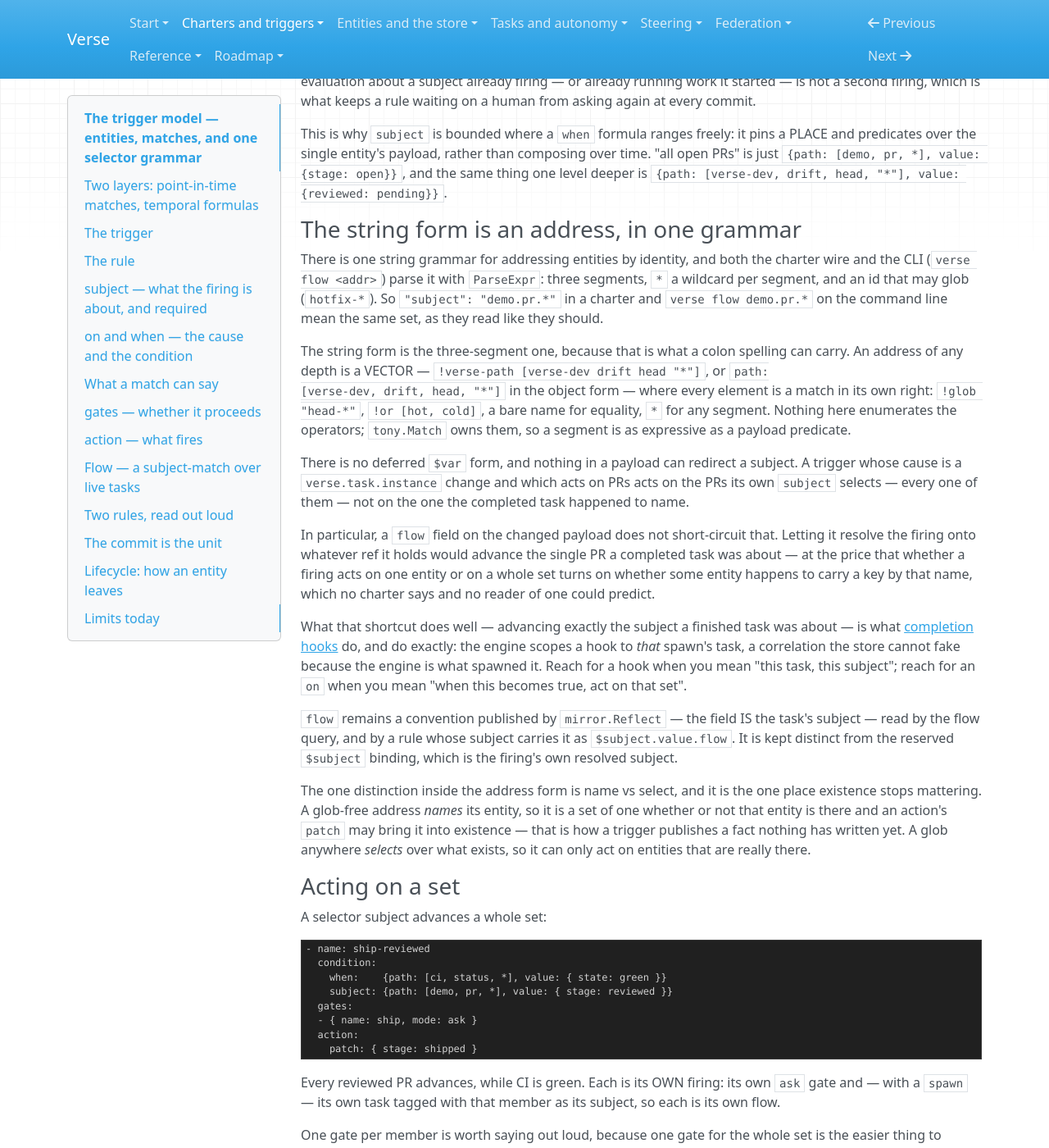
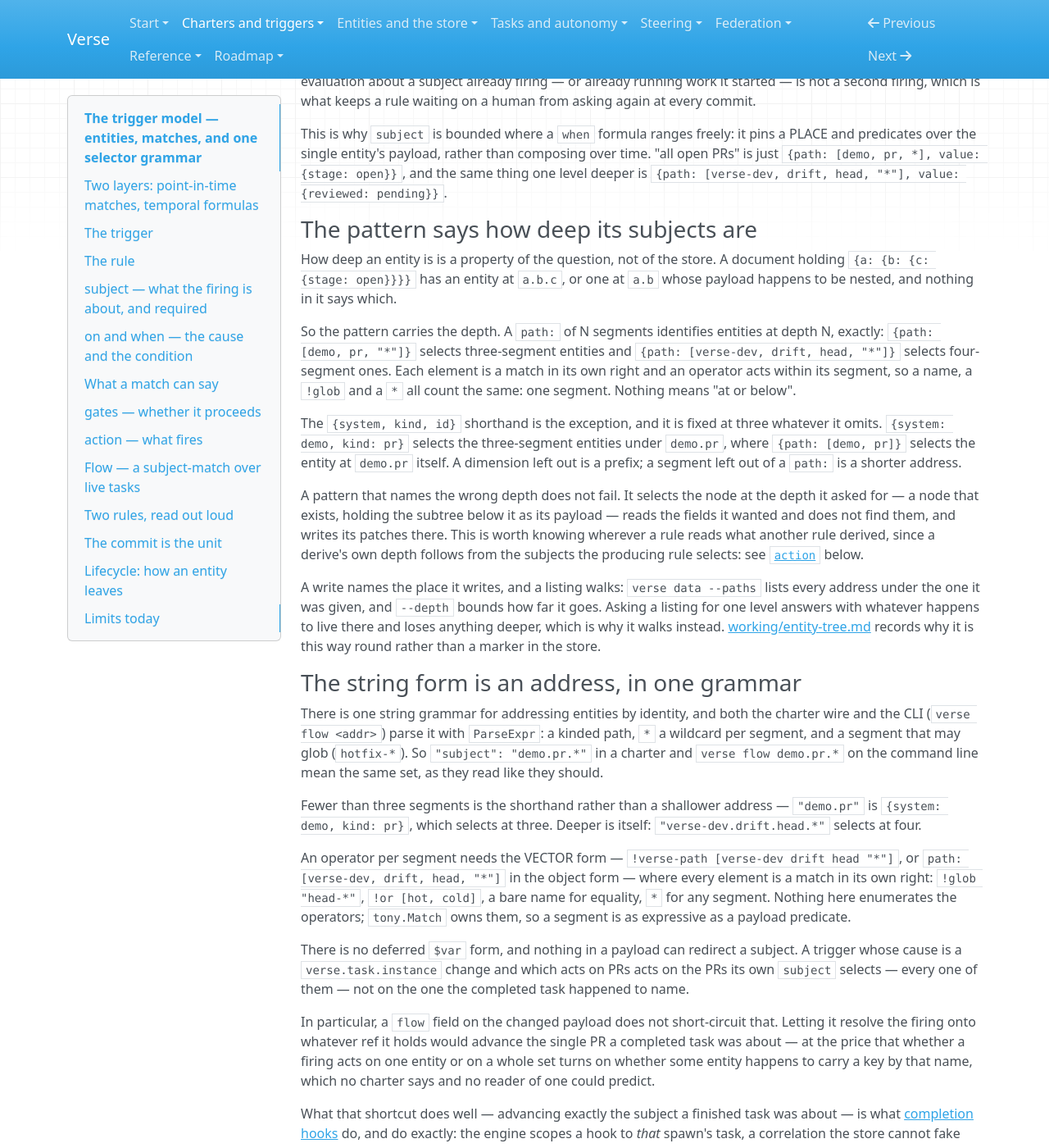
Before and after one commit to signadot/viff, an MkDocs documentation site: the page built from docs/trigger-model.md, in a window 1280 px wide and 1400 px high, scrolled down 7821 px. Shown: the whole window at 82% size. Built offline with MkDocs 1.6.1, drawn with Linux system fonts in a browser that asks for light colours.

Commit message:
docs: Addressing says what an address is; how deep one is belongs to the charter
`reference/entities.md` §Addressing was carrying three things that are not it.

The obituary for `demo:pr:1` is gone. A grammar that no longer exists needs no
paragraph in a reference, and the page it belonged in was a migration note.

The opening no longer counts to three. "An address is a path in a tree" is the
whole of it; the ordinary shape is a fact about most of this repository rather
than about addressing, and the kinded path now links to
[kpath](https://pkg.go.dev/github.com/signadot/tony-format/go-tony/ir/kpath),
which owns the grammar it was paraphrasing.

"How deep is an entity?" moved to trigger-model.md, where the thing that sets the
depth is. A rule's pattern is what carries it, and that is the doc a person is
reading when the answer matters.

It went with a correction, which came from probing rather than from the prose it
replaced: a `path:` of N segments selects at depth N exactly, but the
`{system, kind, id}` shorthand is fixed at three however many dimensions it
omits. `{path: [demo, pr]}` selects the entity AT `demo.pr`; `{system: demo,
kind: pr}` selects the three-segment entities under it. One is a shorter address,
the other a prefix, and the old text implied the second of both.

And the section beside it stopped claiming the string form is three segments —
that was true of the colon spelling and is not true of ParseExpr, which reads a
kinded path at any depth (`"verse-dev.drift.head.*"` selects at four). Fewer than
three is the shorthand; the vector form is for an operator per segment, not for
depth.

Tone, on request: the section reads plainer than it did — third person, no
capitals for emphasis — after
[tony's own docs](https://signadot.github.io/tony-format/tony/). The rest of the
page has not been swept.

```diff
--- a/docs/trigger-model.md
+++ b/docs/trigger-model.md
@@ -422,18 +422,49 @@ predicates over the single entity's payload, rather than composing over time. "a
 just `{path: [demo, pr, *], value: {stage: open}}`, and the same thing one level deeper is
 `{path: [verse-dev, drift, head, "*"], value: {reviewed: pending}}`.
 
+### The pattern says how deep its subjects are
+
+How deep an entity is is a property of the question, not of the store. A document holding
+`{a: {b: {c: {stage: open}}}}` has an entity at `a.b.c`, or one at `a.b` whose payload happens
+to be nested, and nothing in it says which.
+
+So the pattern carries the depth. A `path:` of N segments identifies entities at depth N,
+exactly: `{path: [demo, pr, "*"]}` selects three-segment entities and
+`{path: [verse-dev, drift, head, "*"]}` selects four-segment ones. Each element is a match in
+its own right and an operator acts within its segment, so a name, a `!glob` and a `*` all count
+the same: one segment. Nothing means "at or below".
+
+The `{system, kind, id}` shorthand is the exception, and it is fixed at three whatever it omits.
+`{system: demo, kind: pr}` selects the three-segment entities under `demo.pr`, where
+`{path: [demo, pr]}` selects the entity at `demo.pr` itself. A dimension left out is a prefix; a
+segment left out of a `path:` is a shorter address.
+
+A pattern that names the wrong depth does not fail. It selects the node at the depth it asked
+for — a node that exists, holding the subtree below it as its payload — reads the fields it
+wanted and does not find them, and writes its patches there. This is worth knowing wherever a
+rule reads what another rule derived, since a derive's own depth follows from the subjects the
+producing rule selects: see [`action`](#action--what-fires) below.
+
+A write names the place it writes, and a listing walks: `verse data --paths` lists every address
+under the one it was given, and `--depth` bounds how far it goes. Asking a listing for one level
+answers with whatever happens to live there and loses anything deeper, which is why it walks
+instead. [working/entity-tree.md](working/entity-tree.md) records why it is this way round
+rather than a marker in the store.
+
 ### The string form is an address, in one grammar
 
-There is one string grammar for addressing entities by identity, and both the charter
-wire and the CLI (`verse flow <addr>`) parse it with `ParseExpr`: three segments, `*` a
-wildcard per segment, and an id that may glob (`hotfix-*`). So `"subject": "demo.pr.*"` in a
-charter and `verse flow demo.pr.*` on the command line mean the same set, as they read like
-they should.
-
-The string form is the three-segment one, because that is what a colon spelling can carry. An
-address of any depth is a VECTOR — `!verse-path [verse-dev drift head "*"]`, or `path:
-[verse-dev, drift, head, "*"]` in the object form — where every element is a match in its own
-right: `!glob "head-*"`, `!or [hot, cold]`, a bare name for equality, `*` for any segment.
+There is one string grammar for addressing entities by identity, and both the charter wire and
+the CLI (`verse flow <addr>`) parse it with `ParseExpr`: a kinded path, `*` a wildcard per
+segment, and a segment that may glob (`hotfix-*`). So `"subject": "demo.pr.*"` in a charter and
+`verse flow demo.pr.*` on the command line mean the same set, as they read like they should.
+
+Fewer than three segments is the shorthand rather than a shallower address — `"demo.pr"` is
+`{system: demo, kind: pr}`, which selects at three. Deeper is itself:
+`"verse-dev.drift.head.*"` selects at four.
+
+An operator per segment needs the VECTOR form — `!verse-path [verse-dev drift head "*"]`, or
+`path: [verse-dev, drift, head, "*"]` in the object form — where every element is a match in its
+own right: `!glob "head-*"`, `!or [hot, cold]`, a bare name for equality, `*` for any segment.
 Nothing here enumerates the operators; `tony.Match` owns them, so a segment is as expressive as
 a payload predicate.
 
```
Also changed, not shown: docs/reference/entities.md (+11 -31 lines).
